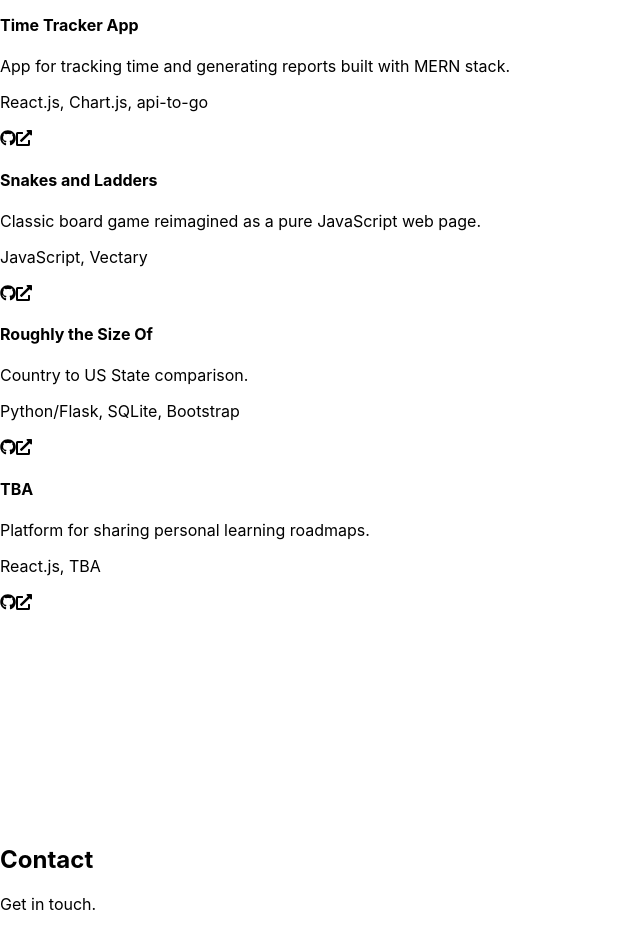
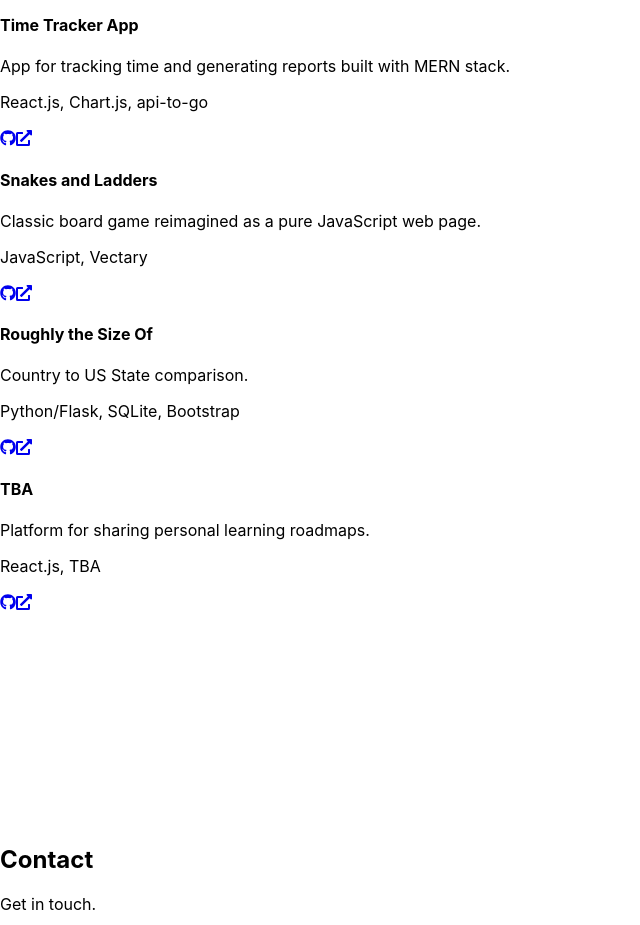
Before and after one commit to anabrd/portfolio, a React (Create React App) app: page / in a window 1280 px wide. Shown: the part 780-1705 px from the top of the page, without its empty margins (0-640 px from the left). Built offline with nearby package versions, Linux system fonts and the light colour scheme.

Commit message:
add fontawesome links

```diff
--- a/src/App.js
+++ b/src/App.js
@@ -2,7 +2,7 @@ import {
   BrowserRouter as Router
 } from "react-router-dom";
 import { useState, useEffect } from 'react'
-import { Navbar } from './components/Navbar'
+import Navbar from './components/Navbar'
 import Landing from './components/Landing'
 import About from './components/About'
 import Projects from './components/Projects'
--- a/src/components/Navbar.js
+++ b/src/components/Navbar.js
@@ -1,6 +1,6 @@
 import { NavHashLink } from 'react-router-hash-link';
 
-export const Navbar = (props) => {
+export default function Navbar(props) {
 
     let links = props.data.map(section =>
                                 <NavHashLink smooth to={{hash: section.title}}>
@@ -9,7 +9,8 @@ export const Navbar = (props) => {
     return (
         <nav>
             {links}
-            <NavHashLink to="/" onClick={props.activeLang == "DE" ? () => props.setActiveLang("EN") : () => props.setActiveLang("DE")}>
+            <NavHashLink to="/"
+            onClick={props.activeLang == "DE" ? () => props.setActiveLang("EN") : () => props.setActiveLang("DE")}>
                 {props.activeLang == "DE" ? "EN" : "DE"}
             </NavHashLink>
         </nav>
--- a/src/components/Projects.js
+++ b/src/components/Projects.js
@@ -1,4 +1,3 @@
-import { Link } from 'react-router-dom'
 import { FontAwesomeIcon } from '@fortawesome/react-fontawesome'
 import { faExternalLinkAlt } from '@fortawesome/free-solid-svg-icons'
 import { faGithub } from '@fortawesome/free-brands-svg-icons'
@@ -13,10 +12,11 @@ function Projects(props) {
             <p>{project.description}</p>
             <p>{project.tools}</p>
             <div className = "projects-links-wrapper">
-                <FontAwesomeIcon icon={faGithub} />
-                <FontAwesomeIcon icon={faExternalLinkAlt} />
+                <a href={project.links[0]} target="_blank"><FontAwesomeIcon icon={faGithub} /></a>
+                <a href={project.links[1]} target="_blank"><FontAwesomeIcon icon={faExternalLinkAlt} /></a>
             </div>
         </div>)
+
     return (
         <section id = {data.title} style = {{height: "900px"}} >
             <h2>{data.title}</h2>
```
